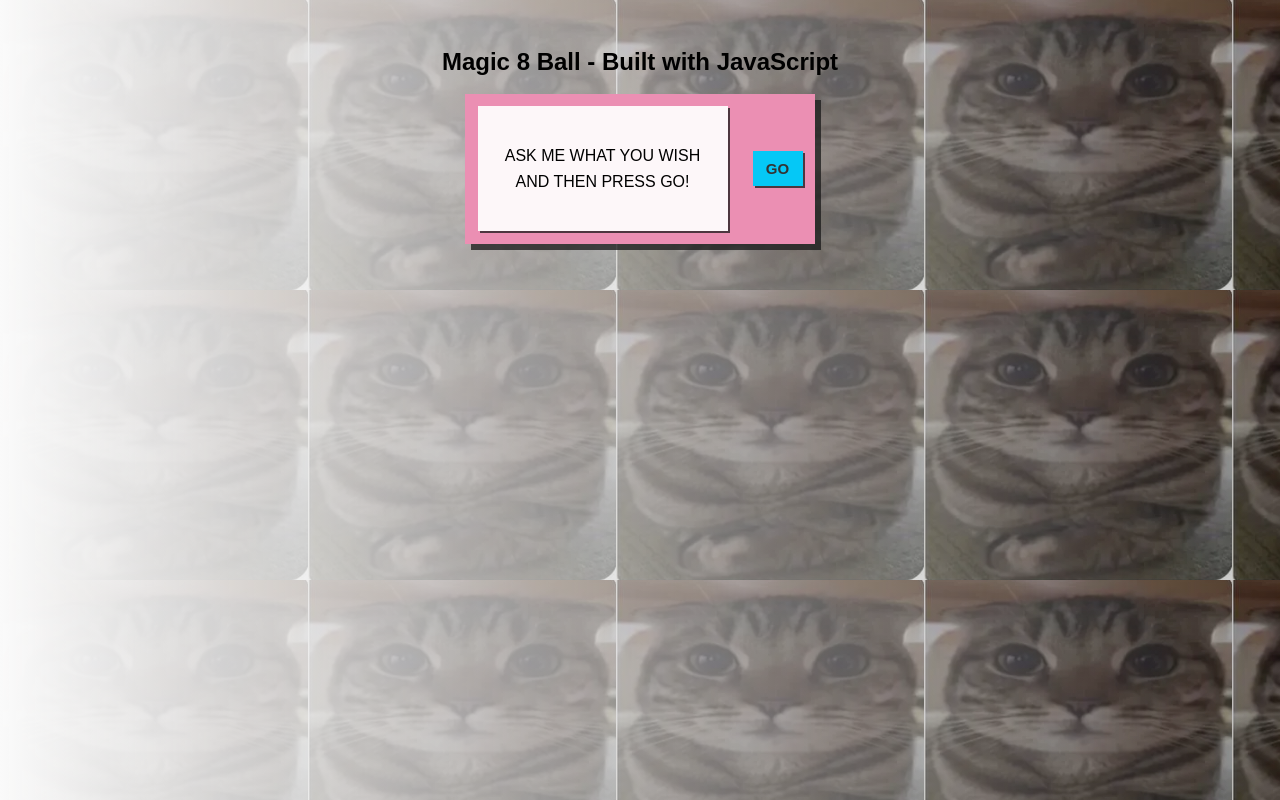
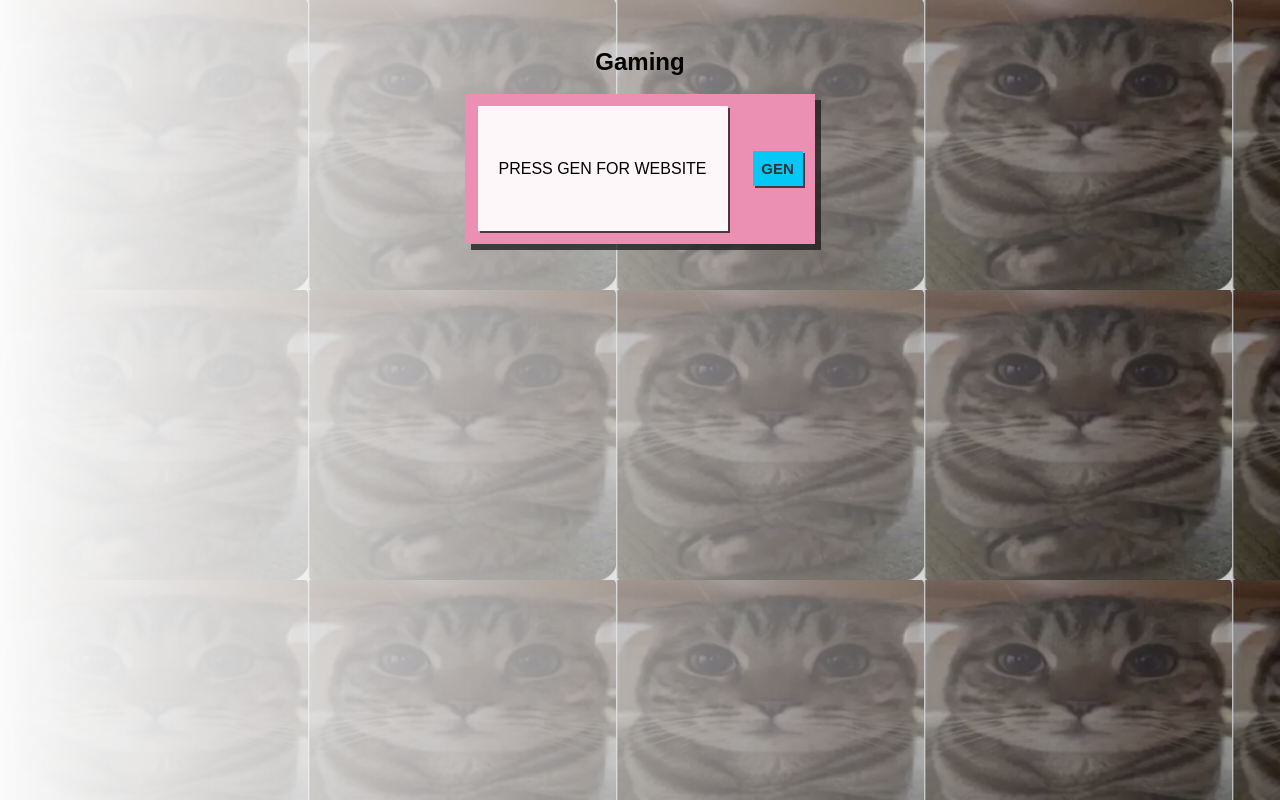
Before and after one commit to voxel1/Givemealink-, a plain HTML site: page index.html in a window 1280 px wide. Drawn offline with nearby package versions, Linux system fonts and the light colour scheme.

Commit message:
Update index.html

```diff
--- a/index.html
+++ b/index.html
@@ -4,7 +4,7 @@
 <head>
     <meta charset="UTF-8">
     <meta name="viewport" content="width=device-width, initial-scale=1.0">
-    <title>Magic Eight Ball with JavaScript</title>
+    <title>Give me a game website!</title>
     <link rel="stylesheet" href="css/style.css">
     <!-- CSS animations library -->
     <link rel="stylesheet" href="https://cdnjs.cloudflare.com/ajax/libs/animate.css/4.0.0/animate.min.css" />
@@ -13,13 +13,13 @@
 <body>
     <main class="animate__animated animate__pulse animate__fadeIn">
         <section>
-            <h1>Magic 8 Ball - Built with JavaScript</h1>
+            <h1>Gaming</h1>
         </section>
         <section id="game">
             <div id="window">
-                <p>Ask me what you wish <br> and then press go!</p>
+                <p>Press Gen for website</p>
             </div>
-            <button id="startBtn">Go</button>
+            <button id="startBtn">Gen</button>
         </section>
         <div id="magicAnswerBox" class="animate__animated animate__fadeIn animate__jackInTheBox"></div>
 
```
